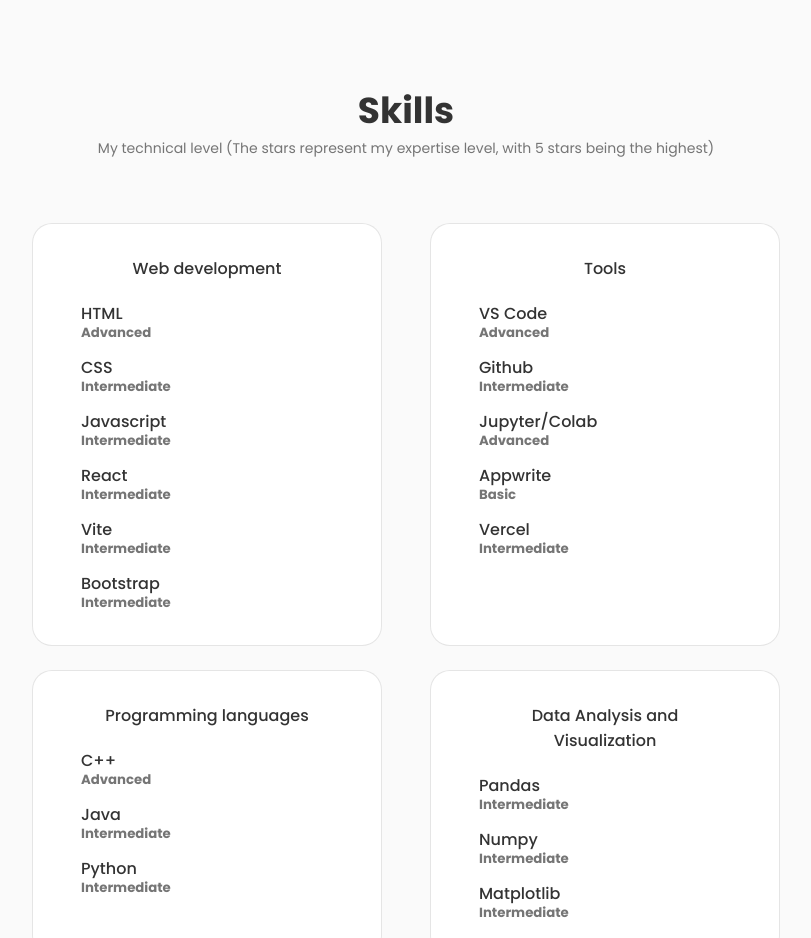
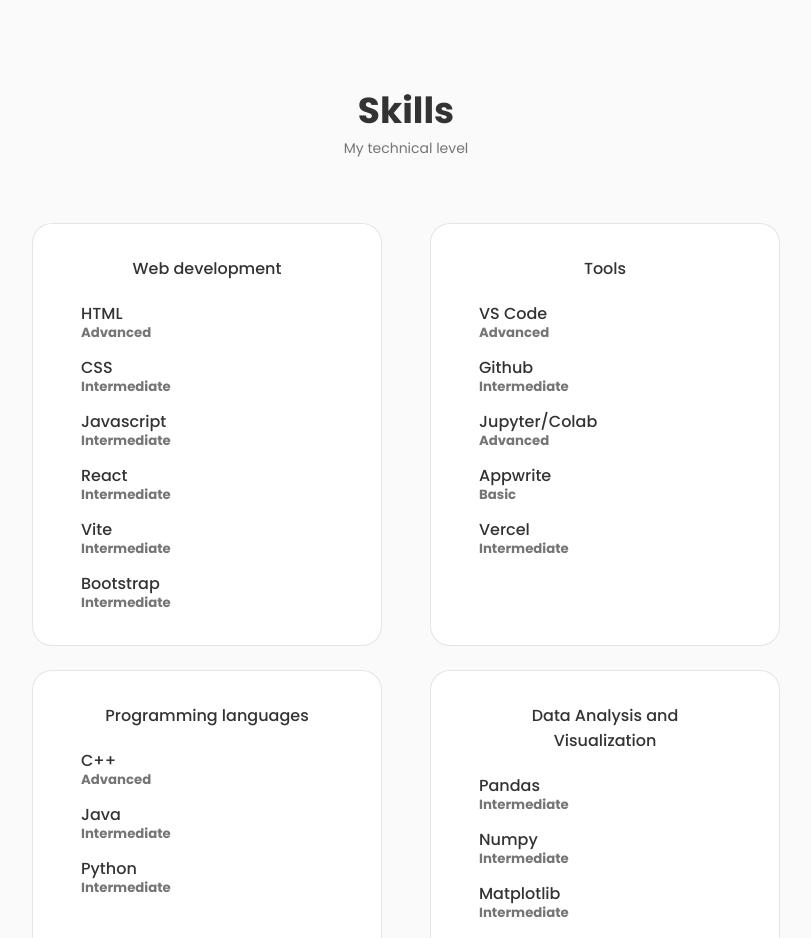
Before and after one commit to shubhamkumar755/my-portfolio-react, a React (Create React App) app: page / in a window 1280 px wide. Shown: the part 1320-2258 px from the top of the page, without its empty margins (234-1045 px from the left). Built offline with nearby package versions, Linux system fonts and the light colour scheme.

Commit message:
Update Skills.jsx

```diff
--- a/src/components/skills/Skills.jsx
+++ b/src/components/skills/Skills.jsx
@@ -7,7 +7,7 @@
   return (
     <section className="skills section" id='skills'>
       <h5 className="section__title">Skills</h5>
-      <span className="section__subtitle">My technical level (The stars represent my expertise level, with 5 stars being the highest)</span>
+      <span className="section__subtitle">My technical level</span>
 
 
       <div className="skills__container container grid">
```
